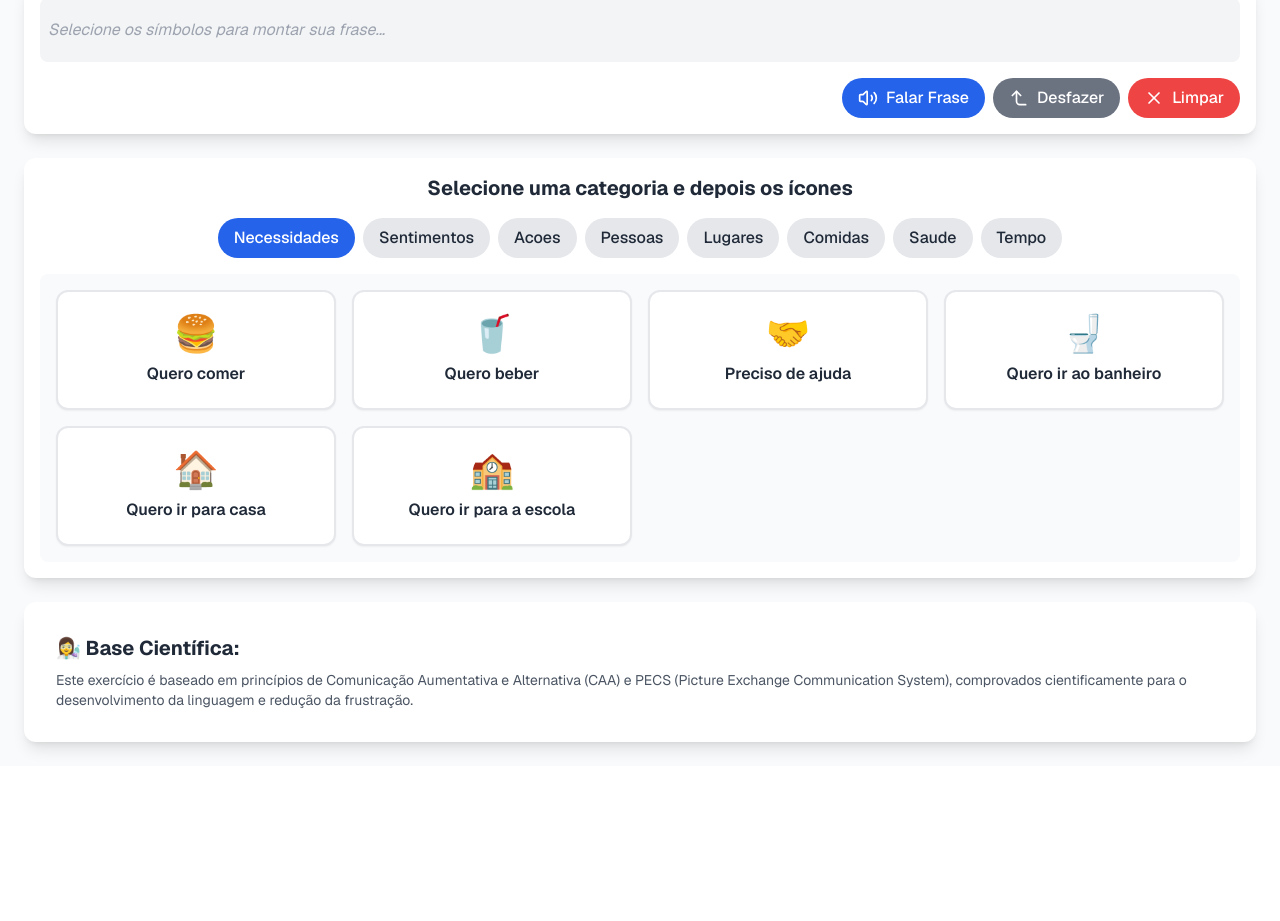
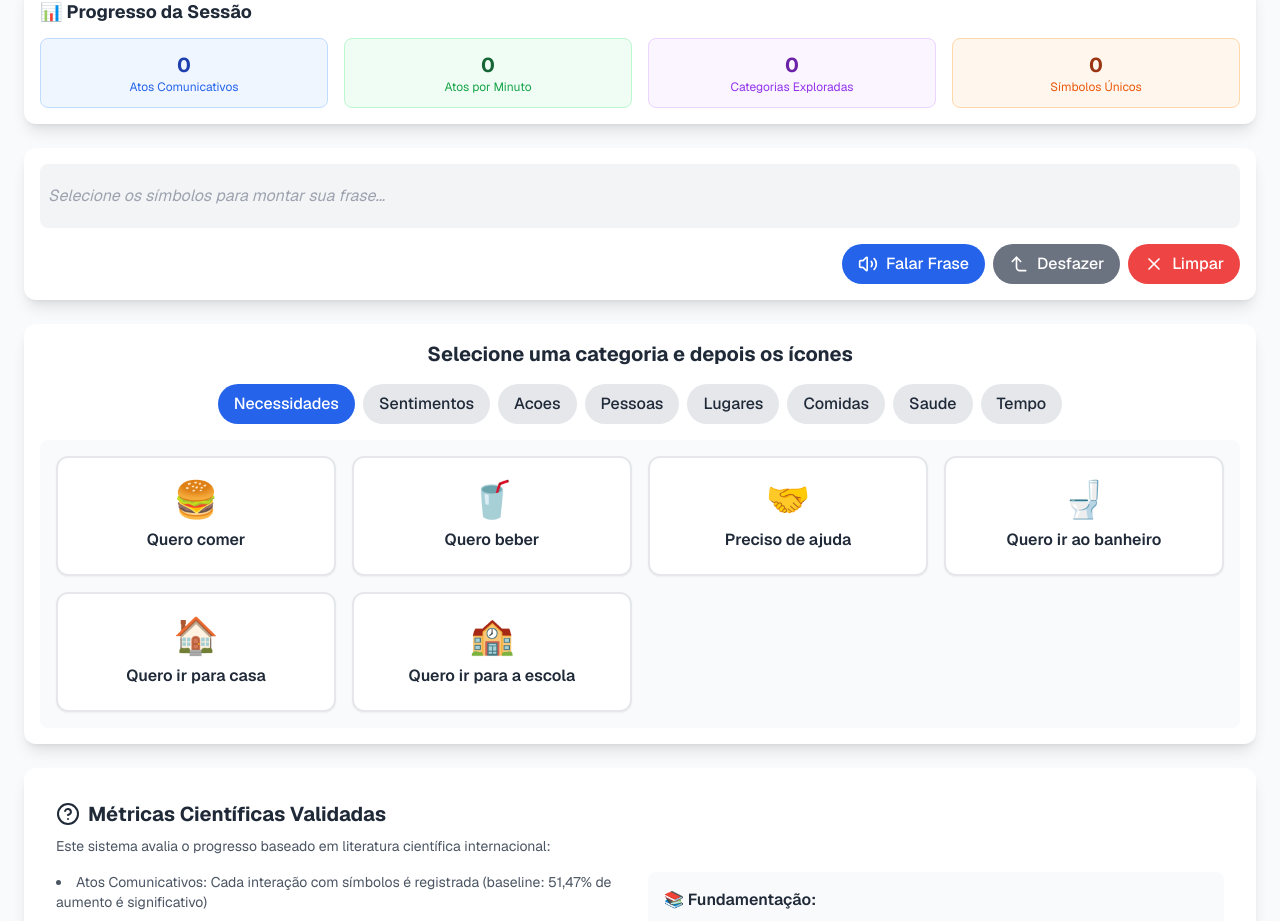
Before and after one commit to ClaudemirWork/teaplus-working, a Next.js app: page /caa in a window 1280 px wide. Shown: the part 429-1350 px from the top of the page. Before the commit the page ends 1195 px from the top, so only its background shows below. Built offline with nearby package versions, Linux system fonts and the light colour scheme.

Commit message:
Codigo teste para validação de criação de gráficos sobre atividade CAA

```diff
--- a/app/caa/page.tsx
+++ b/app/caa/page.tsx
@@ -1,6 +1,6 @@
 'use client';
 
-import React, { useState } from 'react';
+import React, { useState, useEffect } from 'react';
 import Link from 'next/link';
 import { ChevronLeft, X, Volume2, CornerLeftUp, HelpCircle } from 'lucide-react';
 import { useRouter } from 'next/navigation';
@@ -10,6 +10,13 @@ export default function CAAActivityPage() {
     const [selectedCategory, setSelectedCategory] = useState('necessidades');
     const [message, setMessage] = useState('');
     const [selectedSymbols, setSelectedSymbols] = useState([]);
+
+    // Estados para métricas científicas validadas
+    const [totalAtosComunicativos, setTotalAtosComunicativos] = useState(0);
+    const [categoriasUtilizadas, setCategoriasUtilizadas] = useState(new Set());
+    const [simbolosUnicos, setSimbolosUnicos] = useState(new Set());
+    const [inicioSessao] = useState(new Date());
+    const [sequenciaTemporal, setSequenciaTemporal] = useState([]);
 
     // Estrutura de dados para os símbolos organizada por categorias
     const symbols = {
@@ -93,7 +100,25 @@ export default function CAAActivityPage() {
             'Clique nos ícones para adicionar palavras à sua frase.',
             'Use os botões abaixo para falar, desfazer ou limpar a frase.'
         ],
-        scientificBase: 'Este exercício é baseado em princípios de Comunicação Aumentativa e Alternativa (CAA) e PECS (Picture Exchange Communication System), comprovados cientificamente para o desenvolvimento da linguagem e redução da frustração.'
+        scientificBase: 'Este exercício é baseado em princípios de Comunicação Aumentativa e Alternativa (CAA) e PECS (Picture Exchange Communication System), comprovados cientificamente para o desenvolvimento da linguagem e redução da frustração.',
+        metrics: {
+            title: 'Métricas Científicas Validadas',
+            description: 'Este sistema avalia o progresso baseado em literatura científica internacional:',
+            measures: [
+                'Atos Comunicativos: Cada interação com símbolos é registrada (baseline: 51,47% de aumento é significativo)',
+                'Funções Comunicativas: Imperativos, declarativos e interação social são diferenciados',
+                'Diversidade: Categorias exploradas e símbolos únicos utilizados',
+                'Progressão Temporal: Sequência e duração das sessões para análise longitudinal'
+            ],
+            references: 'Baseado em estudos PECS, protocolos ABFW-Pragmática, CARS e pesquisas SciELO de Fonoaudiologia'
+        }
+    };
+
+    // Cálculo de atos comunicativos por minuto em tempo real
+    const calcularAtosPorMinuto = () => {
+        const agora = new Date();
+        const diferencaMinutos = (agora - inicioSessao) / 60000;
+        return diferencaMinutos > 0 ? (totalAtosComunicativos / diferencaMinutos).toFixed(2) : 0;
     };
 
     const speakText = (text) => {
@@ -107,6 +132,17 @@ export default function CAAActivityPage() {
     const handleSymbolClick = (symbol) => {
         setSelectedSymbols(prevSymbols => [...prevSymbols, symbol]);
         speakText(symbol.text);
+
+        // Métricas científicas validadas
+        setTotalAtosComunicativos(prev => prev + 1);
+        setCategoriasUtilizadas(prev => new Set([...prev, selectedCategory]));
+        setSimbolosUnicos(prev => new Set([...prev, symbol.text]));
+        setSequenciaTemporal(prev => [...prev, {
+            timestamp: new Date(),
+            categoria: selectedCategory,
+            simbolo: symbol.text,
+            icon: symbol.icon
+        }]);
     };
 
     const handleClearSentence = () => {
@@ -119,6 +155,15 @@ export default function CAAActivityPage() {
             const sentence = selectedSymbols.map(s => s.text).join(' ');
             speakText(sentence);
             setMessage(`Frase: ${sentence}`);
+
+            // Registrar como ato comunicativo complexo
+            setTotalAtosComunicativos(prev => prev + 1);
+            setSequenciaTemporal(prev => [...prev, {
+                timestamp: new Date(),
+                tipo: 'frase_completa',
+                conteudo: sentence,
+                simbolos_count: selectedSymbols.length
+            }]);
         } else {
             setMessage('Selecione um símbolo primeiro.');
         }
@@ -176,6 +221,31 @@ export default function CAAActivityPage() {
                     </div>
                 </div>
 
+                {/* Painel de Métricas em Tempo Real */}
+                <div className="bg-white rounded-xl shadow-lg p-4 mb-6">
+                    <h3 className="text-lg font-bold text-gray-800 mb-3 flex items-center">
+                        📊 Progresso da Sessão
+                    </h3>
+                    <div className="grid grid-cols-2 sm:grid-cols-4 gap-4">
+                        <div className="bg-blue-50 border border-blue-200 rounded-lg p-3 text-center">
+                            <div className="text-xl font-bold text-blue-800">{totalAtosComunicativos}</div>
+                            <div className="text-xs text-blue-600">Atos Comunicativos</div>
+                        </div>
+                        <div className="bg-green-50 border border-green-200 rounded-lg p-3 text-center">
+                            <div className="text-xl font-bold text-green-800">{calcularAtosPorMinuto()}</div>
+                            <div className="text-xs text-green-600">Atos por Minuto</div>
+                        </div>
+                        <div className="bg-purple-50 border border-purple-200 rounded-lg p-3 text-center">
+                            <div className="text-xl font-bold text-purple-800">{categoriasUtilizadas.size}</div>
+                            <div className="text-xs text-purple-600">Categorias Exploradas</div>
+                        </div>
+                        <div className="bg-orange-50 border border-orange-200 rounded-lg p-3 text-center">
+                            <div className="text-xl font-bold text-orange-800">{simbolosUnicos.size}</div>
+                            <div className="text-xs text-orange-600">Símbolos Únicos</div>
+                        </div>
+                    </div>
+                </div>
+
                 {/* Área de construção da frase e controles */}
                 <div className="bg-white rounded-xl shadow-lg p-4 mb-6">
                     <div className="flex flex-wrap items-center gap-2 mb-4 p-2 bg-gray-100 rounded-lg min-h-[64px]">
@@ -221,7 +291,7 @@ export default function CAAActivityPage() {
                 </div>
 
                 {/* Prancha de Comunicação com categorias */}
-                <div className="bg-white rounded-xl shadow-lg p-4">
+                <div className="bg-white rounded-xl shadow-lg p-4 mb-6">
                     <h2 className="text-xl font-bold text-gray-800 mb-4 text-center">Selecione uma categoria e depois os ícones</h2>
 
                     {/* Botões de Categoria */}
@@ -233,6 +303,7 @@ export default function CAAActivityPage() {
                                 className={`px-4 py-2 rounded-full font-medium transition-colors ${selectedCategory === category ? 'bg-blue-600 text-white' : 'bg-gray-200 text-gray-800 hover:bg-gray-300'}`}
                             >
                                 {category.charAt(0).toUpperCase() + category.slice(1)}
+                                {categoriasUtilizadas.has(category) && <span className="ml-2 text-xs">✓</span>}
                             </button>
                         ))}
                     </div>
@@ -247,12 +318,34 @@ export default function CAAActivityPage() {
                             >
                                 <span className="text-4xl mb-2">{symbol.icon}</span>
                                 <span className="text-sm sm:text-base font-semibold text-gray-800">{symbol.text}</span>
+                                {simbolosUnicos.has(symbol.text) && <span className="text-xs text-green-600 mt-1">✓ Usado</span>}
                             </button>
                         ))}
                     </div>
                 </div>
+
+                {/* Métricas Científicas - Seção Explicativa */}
+                <div className="bg-white rounded-xl shadow-lg p-6 sm:p-8 mb-6">
+                    <h3 className="text-xl font-bold text-gray-800 mb-2 flex items-center">
+                        <HelpCircle className="mr-2" size={24} />
+                        {activityInfo.metrics.title}
+                    </h3>
+                    <p className="text-sm text-gray-600 mb-4">{activityInfo.metrics.description}</p>
+                    <div className="grid grid-cols-1 md:grid-cols-2 gap-4">
+                        <ul className="list-disc list-inside text-sm text-gray-600 space-y-2">
+                            {activityInfo.metrics.measures.map((measure, index) => (
+                                <li key={index}>{measure}</li>
+                            ))}
+                        </ul>
+                        <div className="bg-gray-50 p-4 rounded-lg">
+                            <h4 className="font-semibold text-gray-800 mb-2">📚 Fundamentação:</h4>
+                            <p className="text-xs text-gray-600">{activityInfo.metrics.references}</p>
+                        </div>
+                    </div>
+                </div>
+
                 {/* Base Científica - no final da página */}
-                <div className="mt-6 bg-white rounded-xl shadow-lg p-6 sm:p-8">
+                <div className="bg-white rounded-xl shadow-lg p-6 sm:p-8">
                      <h3 className="text-xl font-bold text-gray-800 mb-2">👩‍🔬 Base Científica:</h3>
                      <p className="text-sm text-gray-600">{activityInfo.scientificBase}</p>
                 </div>
```
